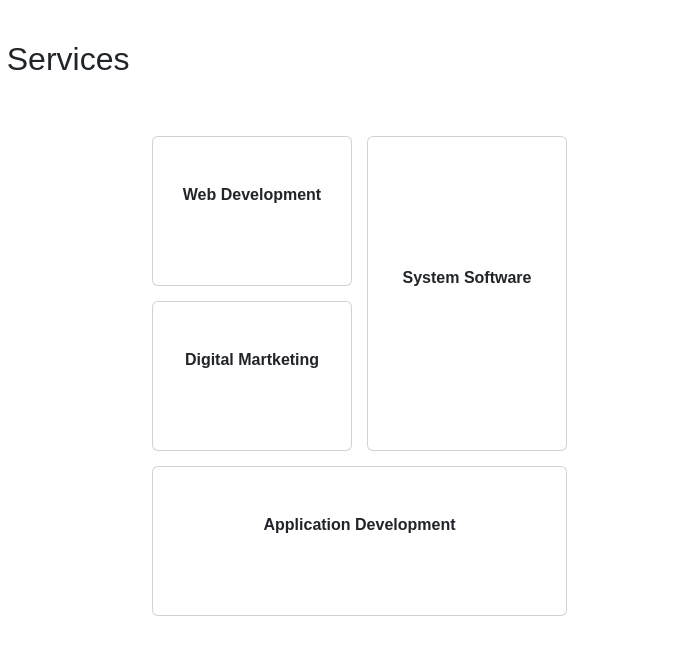
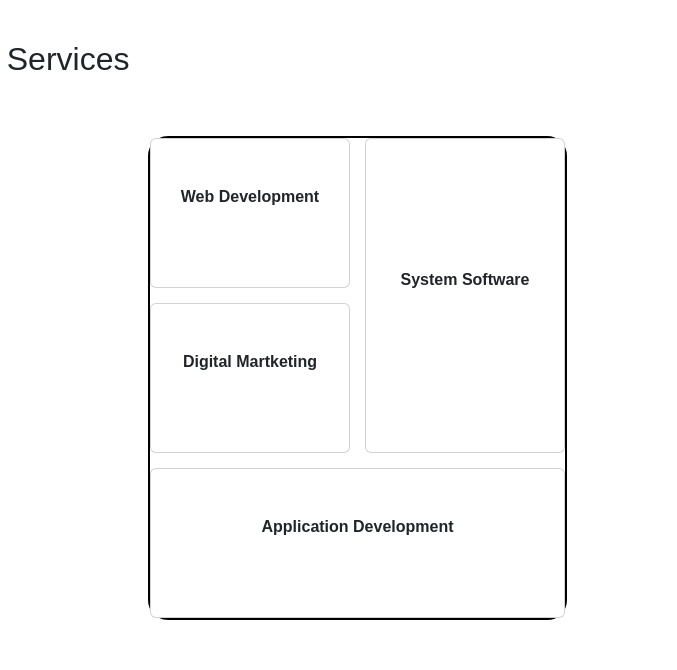
Before and after one commit to AlphaTech-ATT/Official-Website, a plain HTML site: page index.html in a window 1280 px wide. Shown: the part 3220-3890 px from the top of the page, 603-1280 px from the left. Drawn offline with nearby package versions, Linux system fonts and the light colour scheme; some icons are missing; a web font is replaced by a local one.

Commit message:
Update style.css

```diff
--- a/style.css
+++ b/style.css
@@ -231,6 +231,8 @@ h2,p {
     grid-template-rows: repeat(3, 150px);
     grid-template-areas: "a b" "c b" "d d";
     gap: 15px;
+    border: 2px solid black;
+    border-radius: 20px;
     }
 
     .red1 {
@@ -263,6 +265,7 @@ h2,p {
     color: white;
     cursor: pointer;
     transition: 400ms;
+
     }
 
     .cards .card p.tip {
```
